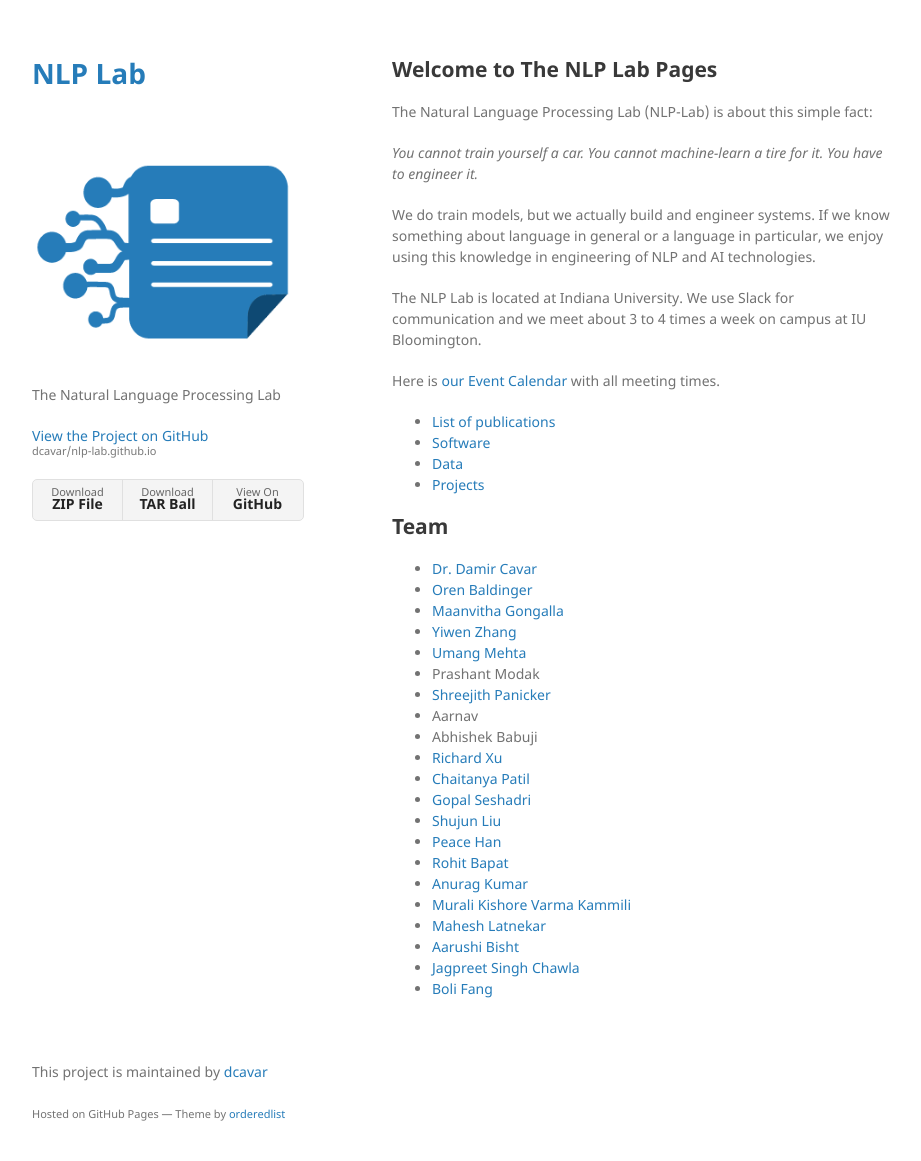
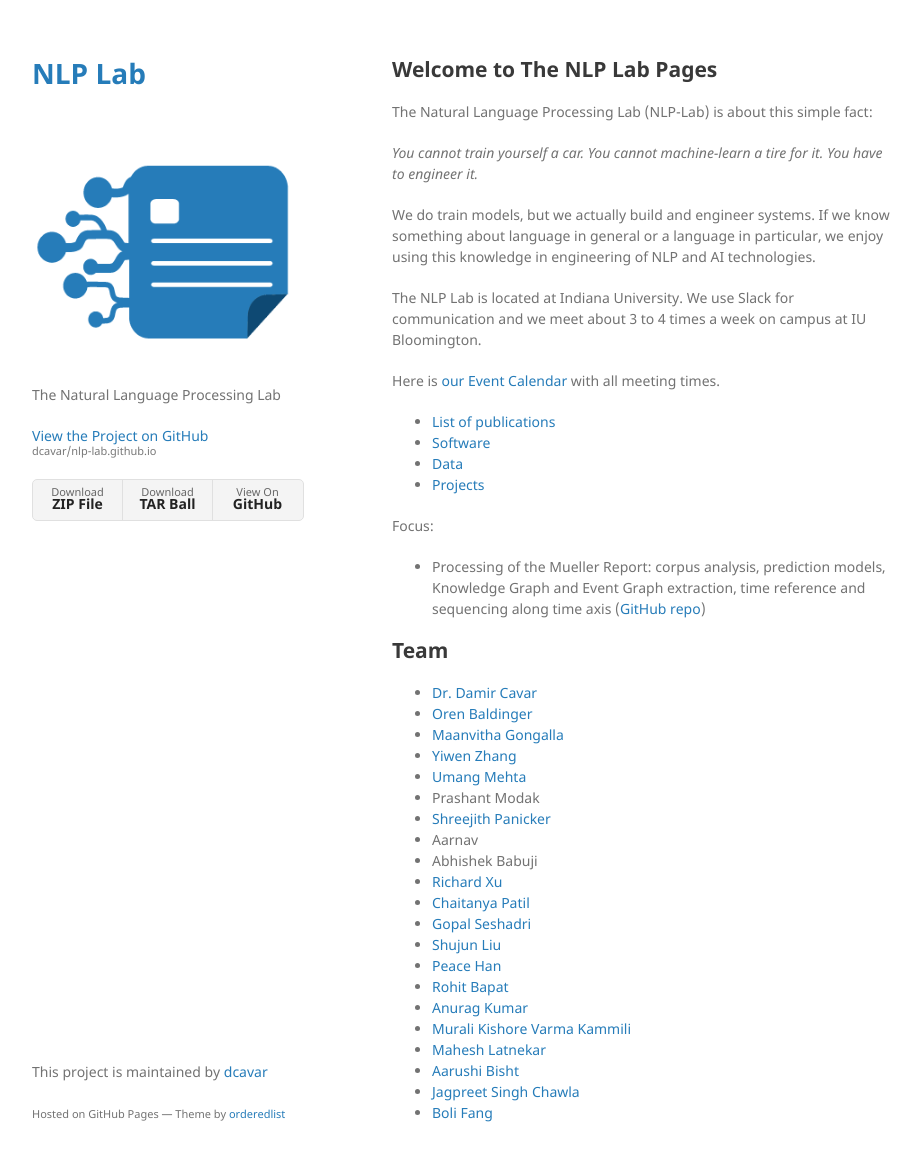
Before and after one commit to dcavar/nlp-lab.github.io, a Jekyll site: the page built from README.md, in a window 1280 px wide and 1193 px high. Shown: the top 1161 px of the window, without its empty margins (178-1099 px from the left). Built offline with Jekyll 4.4.1, drawn with Linux system fonts in a browser that asks for light colours; our own code applies the rules of GitHub Pages for plain Markdown files.

Commit message:
added notes and links to the Mueller Report project

```diff
--- a/README.md
+++ b/README.md
@@ -16,6 +16,10 @@ Here is [our Event Calendar](https://calendar.google.com/calendar/embed?src=3h9o
 - [Software](/software)
 - [Data](/data)
 - [Projects](/projects)
+
+Focus:
+
+- Processing of the Mueller Report: corpus analysis, prediction models, Knowledge Graph and Event Graph extraction, time reference and sequencing along time axis ([GitHub repo](https://github.com/dcavar/Mueller_Report_NLP_Analysis))
 
 
 ## Team
```
Also changed, not shown: data.md (+2 -0 lines).
